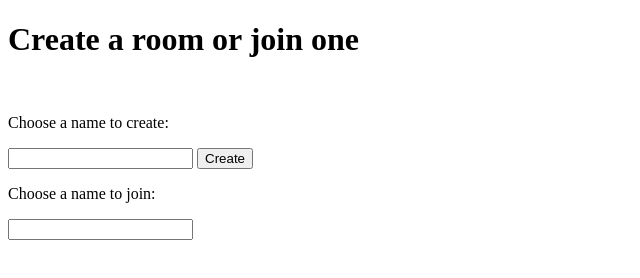
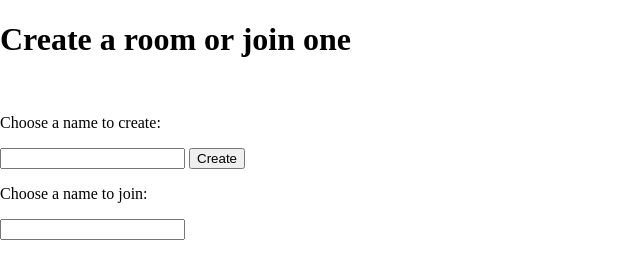
Before and after one commit to CodyKoInABox/numberguesser, a website: page public/index.html in a window 1280 px wide. Shown: the whole page, without its empty margins (0-640 px from the left). Drawn offline with nearby package versions, Linux system fonts and the light colour scheme; no server answers.

Commit message:
css setup

```diff
--- a/public/index.html
+++ b/public/index.html
@@ -6,6 +6,7 @@
     <title>Number Guesser | Menu</title>
     <script defer src="/socket.io/socket.io.js"></script>
     <script defer src="../main.js"></script>
+    <link rel="stylesheet" href="style.css">
 </head>
 <body>
     <h1>Create a room or join one</h1>
--- /dev/null
+++ b/public/play/style.css
@@ -0,0 +1,4 @@
+body{
+    margin: 0px;
+    padding: 0px;
+}
--- /dev/null
+++ b/public/style.css
@@ -0,0 +1,4 @@
+body{
+    margin: 0px;
+    padding: 0px;
+}
--- a/server.js
+++ b/server.js
@@ -12,7 +12,6 @@ const PORT = process.env.PORT || 8080
 app.use(express.static('./public'))
 
 io.on('connection', (socket) => {
-    console.log('New connection!')
 
     socket.on('joinRoom', (roomName) =>{
         socket.join(roomName)
```
Also changed, not shown: public/play/index.html (+1 -0 lines).
